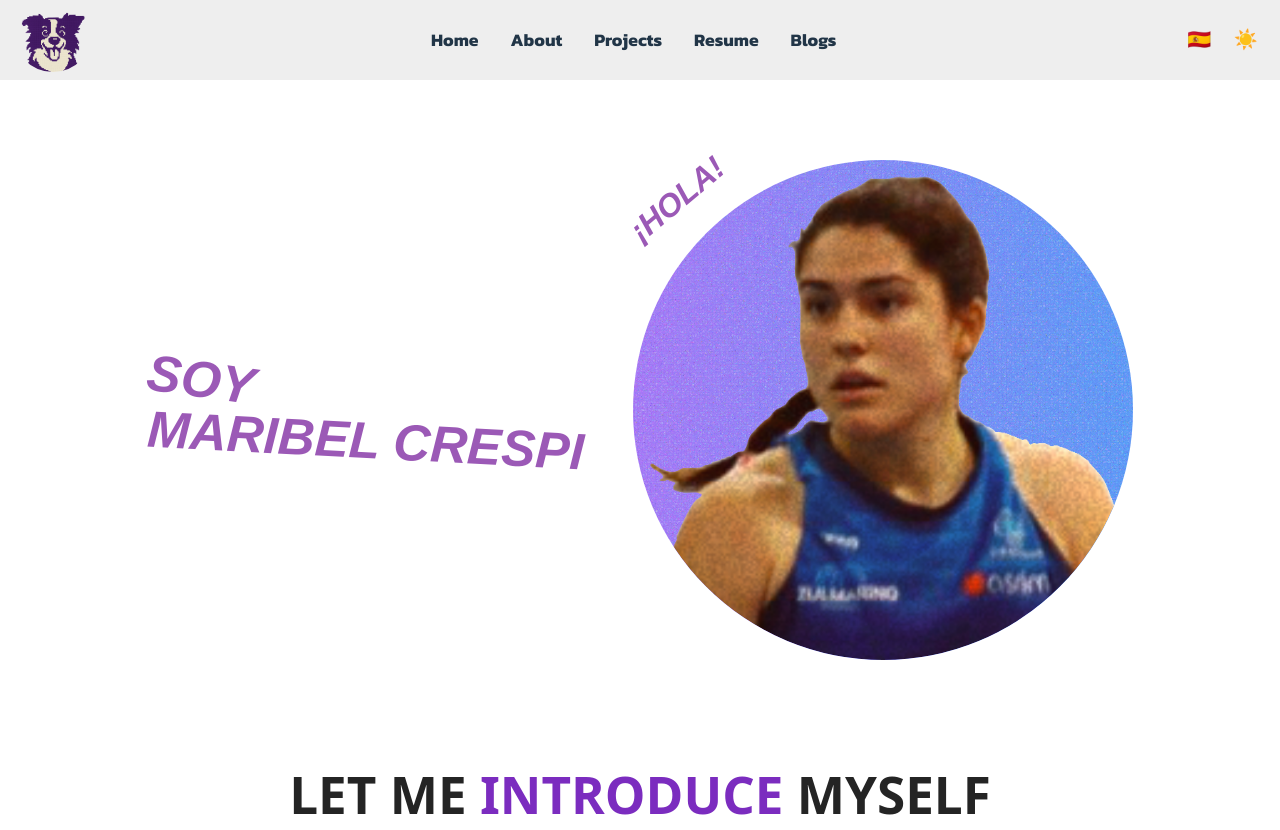
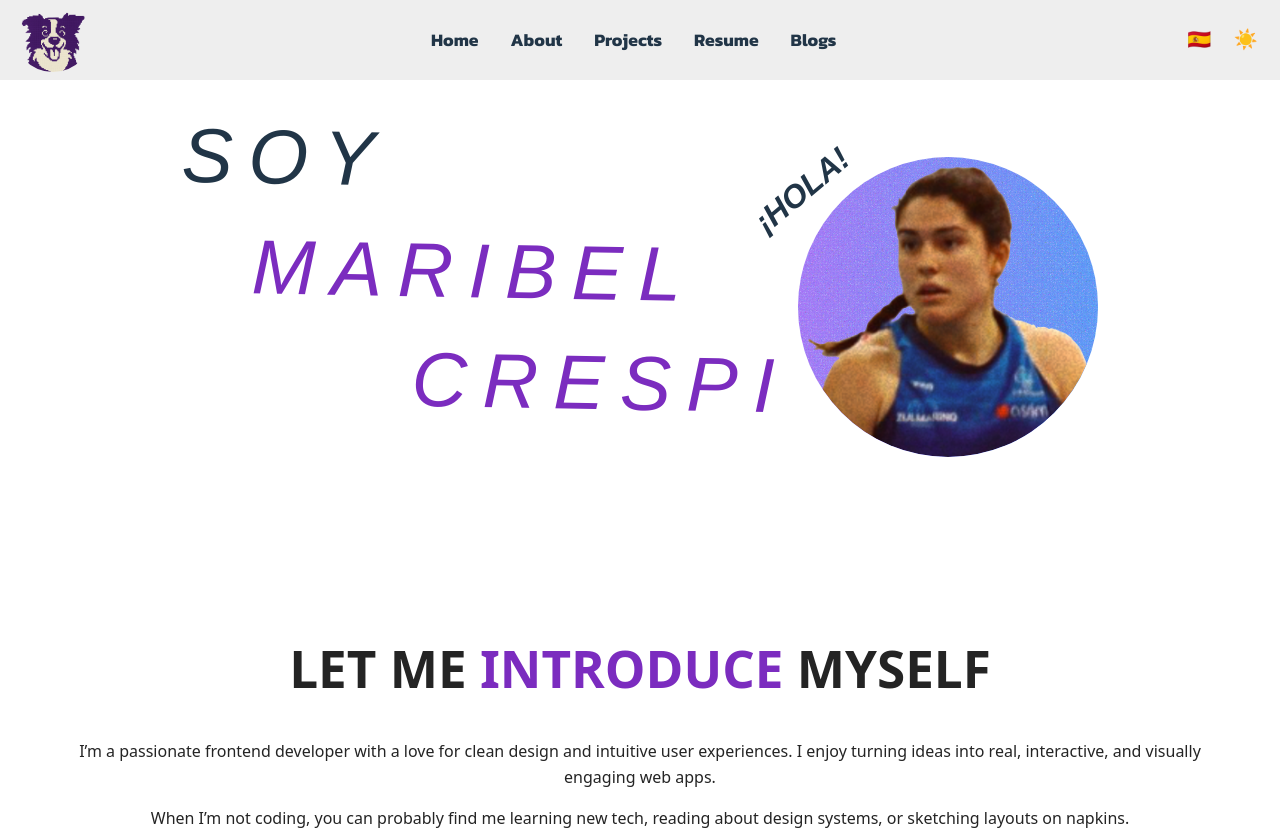
Before and after one commit to maribel95/portfolio, a React (Vite) app: page / in a window 1280 px wide. Shown: the top 830 px of the page. Built offline with nearby package versions, Linux system fonts and the light colour scheme; a web font is replaced by a local one.

Commit message:
Fixing title.

```diff
--- a/src/components/Hero.tsx
+++ b/src/components/Hero.tsx
@@ -10,7 +10,8 @@ const Hero: React.FC = () => {
       <div className="hero-flex">
         <div className="hero-text">
           <span className="line soy">SOY</span>
-          <span className="line nombre">MARIBEL CRESPI</span>
+          <span className="line nombre">MARIBEL</span>
+          <span className="line apellido">CRESPI</span>
         </div>
         <div className="hero-image-wrapper">
           <div className="hero-logo">
--- a/src/styles/Hero.scss
+++ b/src/styles/Hero.scss
@@ -16,37 +16,52 @@
     //flex-wrap: wrap;
     align-items: center;
     justify-content: center;
-    gap: 3rem;
-    padding: 2rem;
+
+    gap: 1rem;
+    padding: 1.5rem;
 
     .hero-text {
+      position: relative;
+      top: -3rem; // 🔼 súbelo tanto como quieras (ajusta el valor)
       display: flex;
       flex-direction: column;
-      align-items: flex-start;
+      text-align: left;
+      max-width: 600px;
+      width: 100%;
+      gap: 1.5rem; // en vez de margin-top en cada línea
 
       .line {
         font-family: "Barlow Condensed", sans-serif;
         font-style: italic;
-        font-weight: 700;
-        color: #9b59b6;
         text-transform: uppercase;
-        font-size: clamp(2rem, 4vw, 5rem);
-        line-height: 1.2;
+        line-height: 0.8;
         white-space: nowrap;
+        font-size: clamp(3rem, 6vw, 7rem);
+        padding-top: 2vw;
+        padding-right: 5vw;
+        letter-spacing: 0.2em;
       }
 
       .soy {
-        transform: rotate(8deg);
+        color: var(--text-color);
+        transform: rotate(1deg);
       }
 
       .nombre {
-        transform: rotate(3deg);
+        color: var(--hero-highlight);
+        transform: rotate(1deg);
+        margin-left: 5.5vw;
+      }
+      .apellido {
+        color: var(--hero-highlight);
+        transform: rotate(1deg);
+        margin-left: 18vw;
       }
     }
 
     .hero-image-wrapper {
       position: relative;
-      width: clamp(250px, 40vw, 500px);
+      width: clamp(150px, 40vw, 300px);
       display: flex;
       justify-content: center;
       align-items: center;
@@ -103,7 +118,7 @@
         font-family: "Barlow Condensed", sans-serif;
         font-style: italic;
         font-weight: 700;
-        color: #9b59b6;
+        color: var(--text-color);
         text-transform: uppercase;
         pointer-events: none;
         user-select: none;
@@ -141,35 +156,18 @@
   // Media queries para pantallas móviles
   @include respond(mobile) {
     padding: 2rem 1rem 0 1rem;
-
-    .hero-content {
-      flex-direction: column;
+    .hero-text {
+      left: 0; // 🔁 vuelve a alinearlo en móviles
       align-items: center;
       text-align: center;
     }
 
-    .container {
-      max-width: 100%;
-
-      .hero-greeting {
-        font-size: 1rem;
-        margin-bottom: 1rem;
-      }
-
-      .hero-name {
-        font-size: 2rem;
-      }
-
-      .hero-title {
-        font-size: 1rem;
-      }
+    .soy,
+    .nombre,
+    .apellido {
+      margin-left: 0;
+      transform: none;
     }
-
-    .hero-logo {
-      width: 50vw;
-      max-width: 300px;
-    }
-
     .bottom-hero-content {
       flex-direction: column;
       align-items: center;
```
